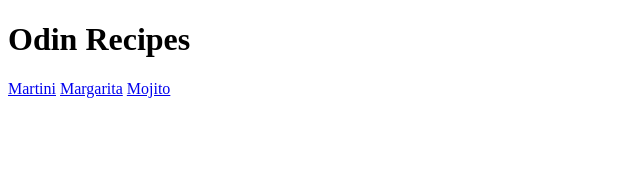
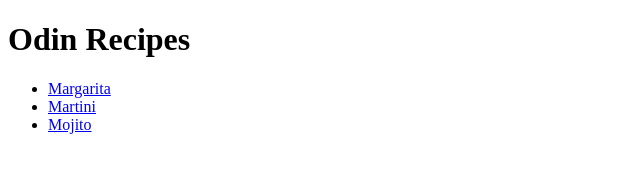
Before and after one commit to miljkovicmisa/odin-recipes, a plain HTML site: page index.html in a window 1280 px wide. Shown: the whole page, without its empty margins (0-640 px from the left). Drawn offline with Linux system fonts and the light colour scheme.

```diff
--- a/index.html
+++ b/index.html
@@ -8,8 +8,10 @@
 </head>
 <body>
     <h1>Odin Recipes</h1>
-    <a href="recipes/martini.html">Martini</a>
-    <a href="recipes/margarita.html">Margarita</a>
-    <a href="recipes/mojito.html">Mojito</a>
+    <ul>
+        <li><a href="recipes/margarita.html">Margarita</a></li>
+        <li><a href="recipes/martini.html">Martini</a></li>
+        <li><a href="recipes/mojito.html">Mojito</a></li>
+    </ul>
 </body>
 </html>
```
Also changed, not shown: recipes/margarita.html (+1 -1 lines), recipes/mojito.html (+1 -1 lines).
